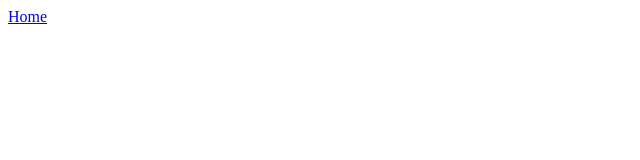
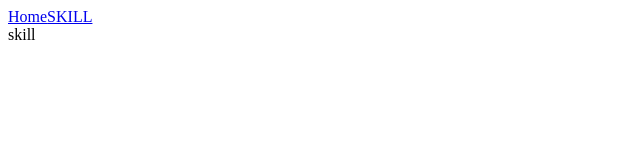
Before and after one commit to Ai0202/portfolio, a Vue app: page /skill in a window 1280 px wide. Shown: the top 160 px of the page, without its empty margins (0-640 px from the left). Built offline with nearby package versions, Linux system fonts and the light colour scheme; the HTML template or start-up script is replaced by a standard one.

Commit message:
skill画面のview作成

```diff
--- a/src/App.vue
+++ b/src/App.vue
@@ -2,6 +2,7 @@
   <div id="app">
     <header>
       <router-link to="/">Home</router-link>
+      <router-link to="/skill">SKILL</router-link>
     </header>
     <router-view />
   </div>
--- a/src/router.js
+++ b/src/router.js
@@ -2,6 +2,7 @@ import Vue from 'vue'
 import Router from 'vue-router'
 
 import Home from './views/Home.vue'
+import Skill from './views/Skill.vue'
 
 Vue.use(Router)
 
@@ -13,6 +14,11 @@ export default new Router({
       path: '/',
       name: 'home',
       component: Home
+    },
+    {
+      path: '/skill',
+      name: 'skill',
+      component: Skill
     }
   ]
 })
--- /dev/null
+++ b/src/views/Skill.vue
@@ -0,0 +1,7 @@
+<template>
+  <div>skill</div>
+</template>
+
+<style>
+
+</style>
```
